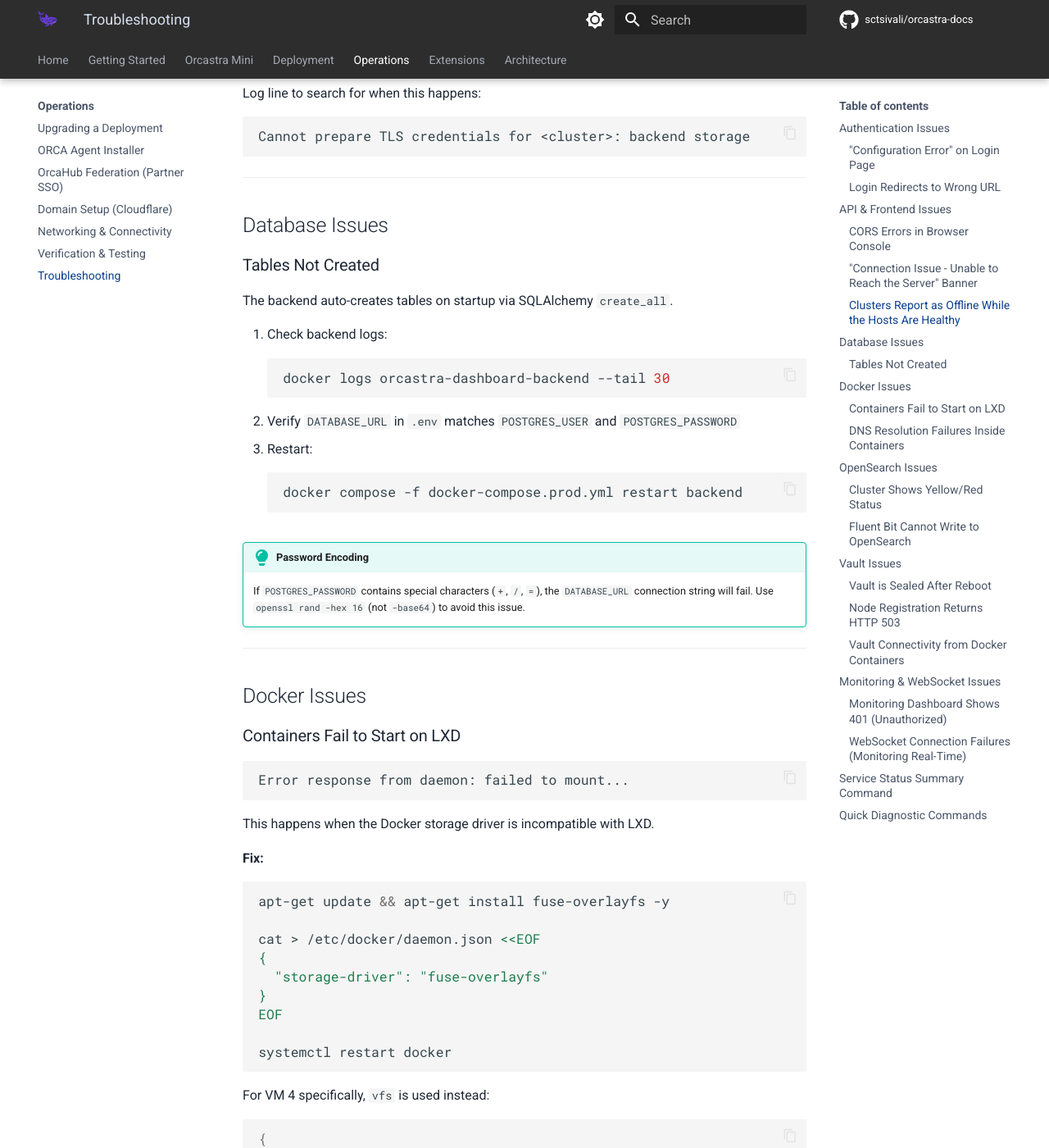
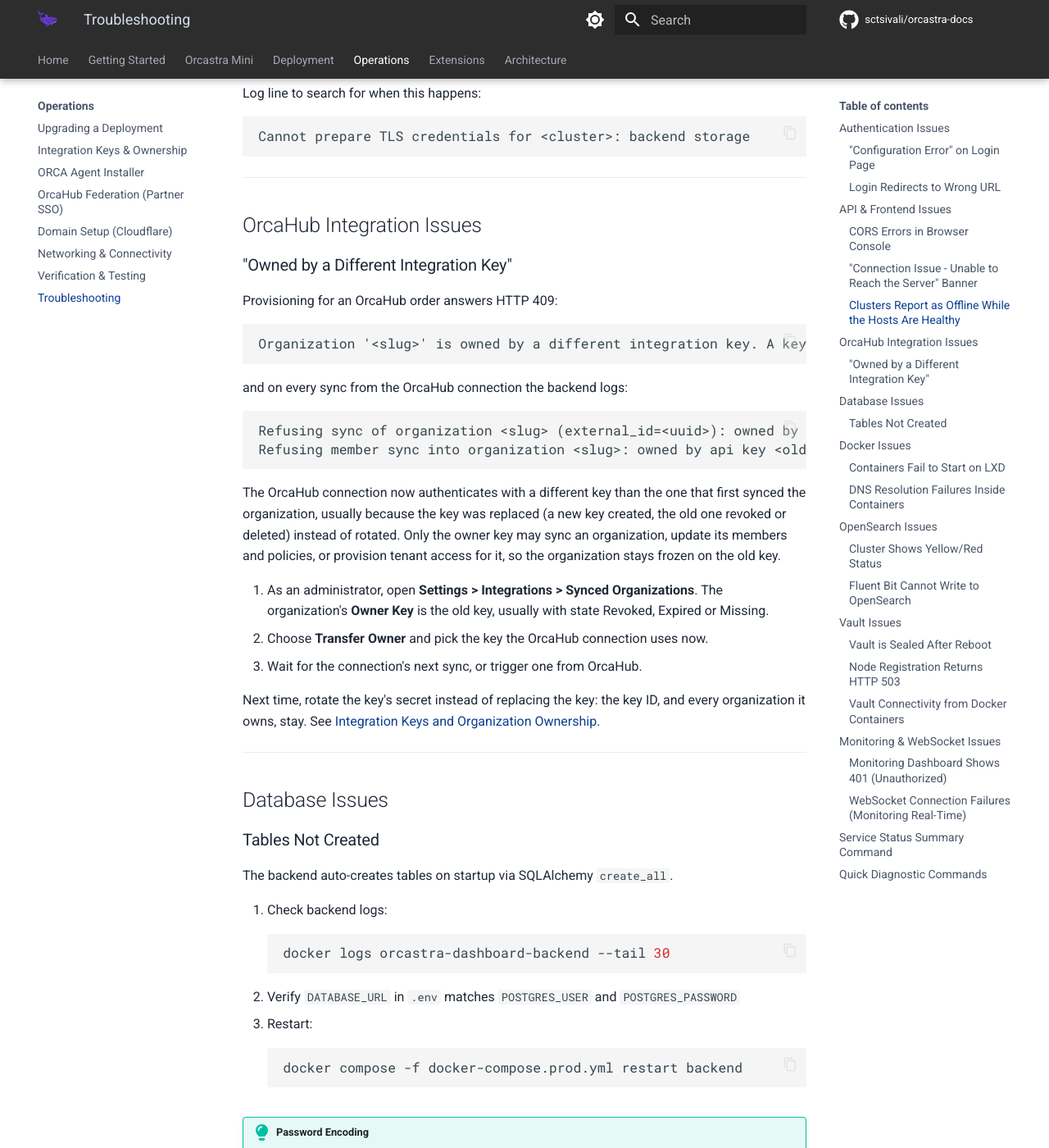
Before and after one commit to sctsivali/orcastra-docs, an MkDocs documentation site: the page built from docs/operations/troubleshooting.md, in a window 1280 px wide and 1400 px high, scrolled down 3122 px. Shown: the whole window at 82% size. Built offline with MkDocs 1.6.1 and Material for MkDocs 9.7.7, drawn with Linux system fonts in a browser that asks for light colours; comment, search, counter and statistics services are not loaded; the version menu is left out.

Commit message:
docs(operations): explain key ownership, rotation and transfer
Orcastra binds every synced OrcaHub organization to the integration key
that first synced it, and only that key may sync it, update its members
and policies, or provision for it. Nothing in the docs said so, and the
dashboard and API now add the operations that follow from it.

The new operations page covers what ownership controls, where the
dashboard and API show which key owns what (with each owner state),
rotating a secret in place so the key ID and its organizations stay,
an administrator's owner transfer (steps, request, responses and error
codes), what revoke, delete, a sync capability withdrawal and an add-on
uninstall now refuse and why, and how to recover a frozen organization.

The rotation section says who may rotate (a partner only from an
organization the key owns, when it owns any), that a rotation clears
the stored callback URL until OrcaHub's next sync sets it again, and
what each 503 means for the old and new secret. Owner keys need both
inventory.read and org.sync, because OrcaHub's sync needs both.

The operations index gets a card for it and the nav an entry, and
troubleshooting gets an entry for "owned by a different integration
key", with the provisioning error and the sync log lines it matches.

````diff
--- a/docs/operations/troubleshooting.md
+++ b/docs/operations/troubleshooting.md
@@ -125,6 +125,38 @@
 ```
 Cannot prepare TLS credentials for <cluster>: backend storage
 ```
+
+---
+
+## OrcaHub Integration Issues
+
+### "Owned by a Different Integration Key"
+
+Provisioning for an OrcaHub order answers HTTP 409:
+
+```
+Organization '<slug>' is owned by a different integration key. A key may only provision for organizations it already owns, or ones no key has claimed.
+```
+
+and on every sync from the OrcaHub connection the backend logs:
+
+```
+Refusing sync of organization <slug> (external_id=<uuid>): owned by api key <old key>, caller is <new key>
+Refusing member sync into organization <slug>: owned by api key <old key>, caller is <new key>
+```
+
+The OrcaHub connection now authenticates with a different key than the one that first synced
+the organization, usually because the key was replaced (a new key created, the old one revoked or
+deleted) instead of rotated. Only the owner key may sync an organization, update its members and
+policies, or provision tenant access for it, so the organization stays frozen on the old key.
+
+1. As an administrator, open **Settings > Integrations > Synced Organizations**. The
+   organization's **Owner Key** is the old key, usually with state Revoked, Expired or Missing.
+2. Choose **Transfer Owner** and pick the key the OrcaHub connection uses now.
+3. Wait for the connection's next sync, or trigger one from OrcaHub.
+
+Next time, rotate the key's secret instead of replacing the key: the key ID, and every
+organization it owns, stay. See [Integration Keys and Organization Ownership](integration-keys.md).
 
 ---
 
--- a/mkdocs.yml
+++ b/mkdocs.yml
@@ -159,6 +159,7 @@
   - Operations:
       - operations/index.md
       - Upgrading a Deployment: operations/upgrading.md
+      - Integration Keys & Ownership: operations/integration-keys.md
       - ORCA Agent Installer: operations/orca-agent-install.md
       - OrcaHub Federation (Partner SSO): operations/orcahub-federation-sso.md
       - Domain Setup (Cloudflare): operations/domain-setup.md
````
Also changed, not shown: docs/operations/index.md (+8 -0 lines), docs/operations/integration-keys.md (added, +159 -0 lines).
